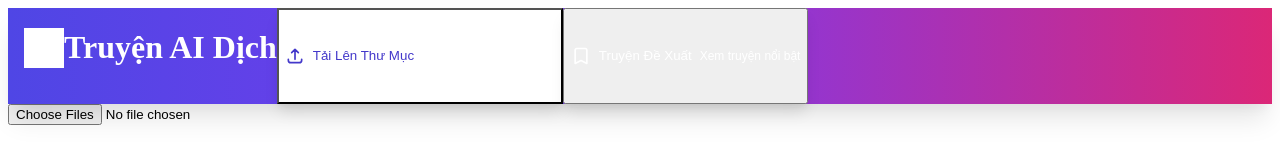
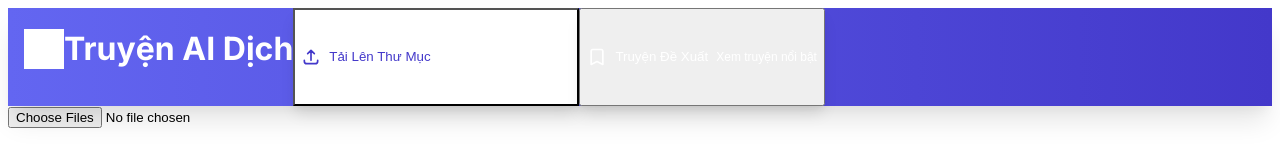
Before and after one commit to quockhanh3878/truyenaidich, a React (Create React App) app: page / in a window 1280 px wide. Shown: the top 160 px of the page. Built offline with nearby package versions, Linux system fonts and the light colour scheme.

Commit message:
Update styles.css

```diff
--- a/src/styles.css
+++ b/src/styles.css
@@ -1,8 +1,15 @@
 /* styles.css */
+
+/* Import font Inter */
+@import url('https://fonts.googleapis.com/css2?family=Inter:wght@400;500;600;700&display=swap');
+
+body {
+  font-family: 'Inter', sans-serif;
+}
 
 /* Header */
 .header {
-  background: linear-gradient(to right, #4f46e5, #7c3aed, #db2777);
+  background: linear-gradient(to right, #6366f1, #4338ca);
   color: white;
   box-shadow: 0 10px 15px -3px rgba(0, 0, 0, 0.1), 0 4px 6px -2px rgba(0, 0, 0, 0.05);
   position: sticky;
@@ -217,6 +224,10 @@
   margin-top: 0.75rem;
 }
 
+.space-y-4 {
+  margin-top: 1rem;
+}
+
 .max-h-[50vh] {
   max-height: 50vh;
 }
@@ -345,6 +356,14 @@
   font-weight: 500;
 }
 
+.book-title {
+  font-size: 1.125rem;
+}
+
+.chapter-title {
+  font-size: 1rem;
+}
+
 .text-indigo-700 {
   color: #4338ca;
 }
@@ -403,7 +422,7 @@
 
 /* Footer */
 .bg-gradient-to-r {
-  background-image: linear-gradient(to right, var(--tw-gradient-stops));
+  background-image: linear-gradient(to right, #6366f1, #4338ca);
 }
 
 .from-indigo-600 {
```
